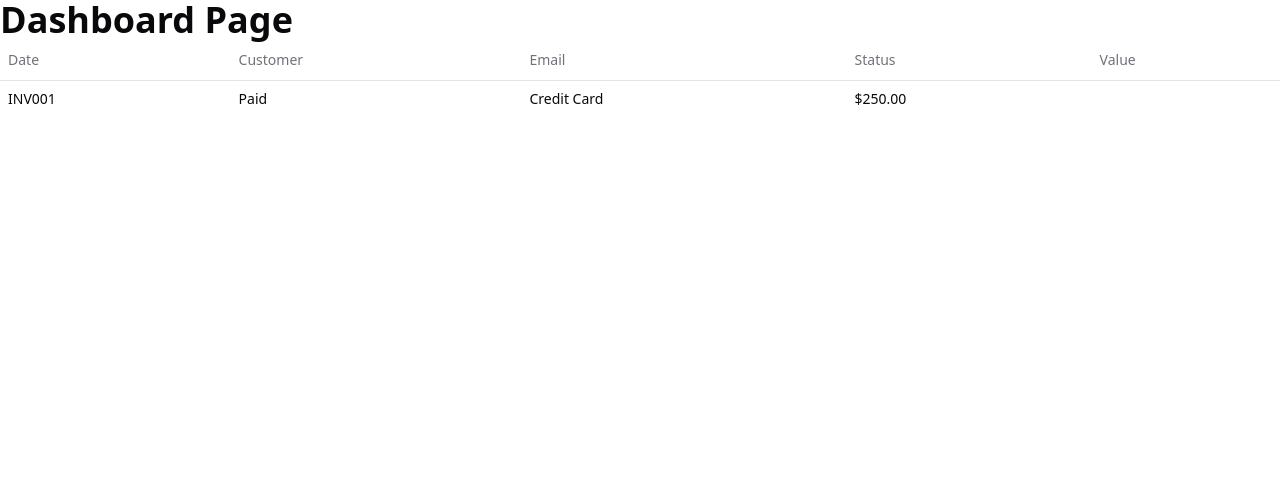
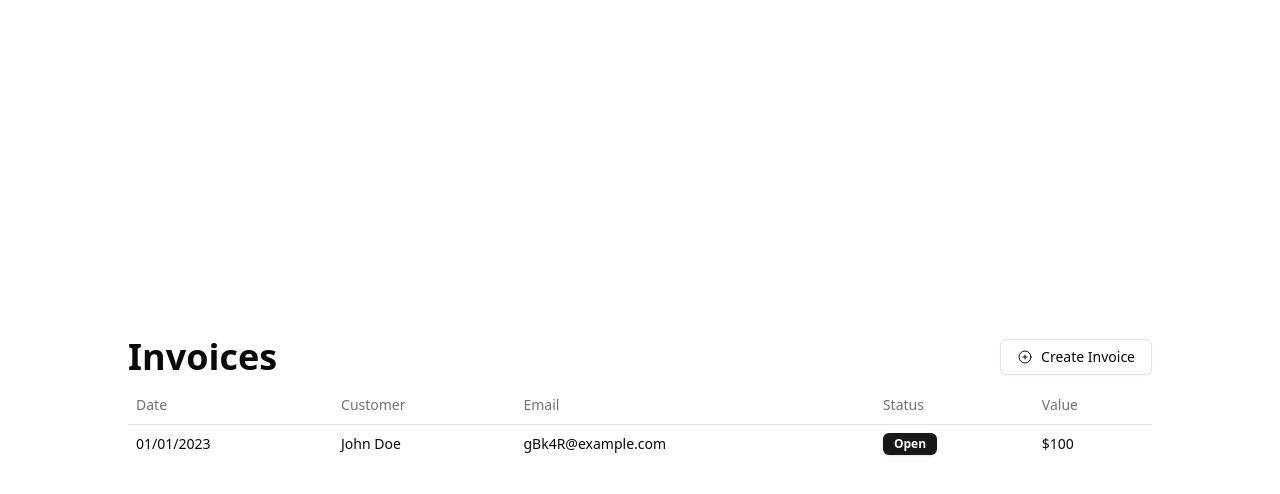
Before and after one commit to techcoder2007/invoice-app, a Next.js app: page /dashboard in a window 1280 px wide. Shown: the top 494 px of the page. Built offline with nearby package versions, Linux system fonts and the light colour scheme.

Commit message:
added label input and textarea components

```diff
--- a/package.json
+++ b/package.json
@@ -9,6 +9,7 @@
     "lint": "next lint"
   },
   "dependencies": {
+    "@radix-ui/react-label": "^2.1.0",
     "@radix-ui/react-slot": "^1.1.0",
     "class-variance-authority": "^0.7.0",
     "clsx": "^2.1.1",
--- a/src/app/dashboard/page.tsx
+++ b/src/app/dashboard/page.tsx
@@ -1,3 +1,5 @@
+import { Badge } from "@/components/ui/badge";
+import { Button } from "@/components/ui/button";
 import {
   Table,
   TableBody,
@@ -6,11 +8,33 @@ import {
   TableHeader,
   TableRow,
 } from "@/components/ui/table";
+import Link from "next/link";
 
 export default function DashboardPage() {
   return (
-    <main>
-      <h1 className="text-4xl font-bold">Dashboard Page</h1>
+    <main className="container max-w-5xl mx-auto flex flex-col items-center justify-center h-screen">
+      <div className="flex items-center justify-between w-full mb-2">
+        <h1 className="text-4xl font-bold">Invoices</h1>
+        <Button asChild variant="outline">
+          <Link href="/invoices/new">
+            <svg
+              xmlns="http://www.w3.org/2000/svg"
+              fill="none"
+              viewBox="0 0 24 24"
+              strokeWidth={1.5}
+              stroke="currentColor"
+              className="w-6 h-6"
+            >
+              <path
+                strokeLinecap="round"
+                strokeLinejoin="round"
+                d="M12 9v6m3-3H9m12 0a9 9 0 11-18 0 9 9 0 0118 0z"
+              />
+            </svg>
+            Create Invoice
+          </Link>
+        </Button>
+      </div>
       <Table>
         <TableHeader>
           <TableRow>
@@ -23,10 +47,13 @@ export default function DashboardPage() {
         </TableHeader>
         <TableBody>
           <TableRow>
-            <TableCell>INV001</TableCell>
-            <TableCell>Paid</TableCell>
-            <TableCell>Credit Card</TableCell>
-            <TableCell>$250.00</TableCell>
+            <TableCell>01/01/2023</TableCell>
+            <TableCell>John Doe</TableCell>
+            <TableCell>gBk4R@example.com</TableCell>
+            <TableCell>
+              <Badge variant="default">Open</Badge>
+            </TableCell>
+            <TableCell>$100</TableCell>
           </TableRow>
         </TableBody>
       </Table>
--- /dev/null
+++ b/src/app/invoices/new/page.tsx
@@ -0,0 +1,9 @@
+export default function CreateInvoice() {
+  return (
+    <main className="container max-w-5xl mx-auto flex flex-col items-center justify-center h-screen">
+      <div className="flex items-center justify-between w-full mb-2">
+        <h1 className="text-4xl font-bold">Create new invoice </h1>
+      </div>
+    </main>
+  );
+}
--- /dev/null
+++ b/src/components/ui/input.tsx
@@ -0,0 +1,22 @@
+import * as React from "react"
+
+import { cn } from "@/lib/utils"
+
+const Input = React.forwardRef<HTMLInputElement, React.ComponentProps<"input">>(
+  ({ className, type, ...props }, ref) => {
+    return (
+      <input
+        type={type}
+        className={cn(
+          "flex h-9 w-full rounded-md border border-input bg-transparent px-3 py-1 text-base shadow-sm transition-colors file:border-0 file:bg-transparent file:text-sm file:font-medium file:text-foreground placeholder:text-muted-foreground focus-visible:outline-none focus-visible:ring-1 focus-visible:ring-ring disabled:cursor-not-allowed disabled:opacity-50 md:text-sm",
+          className
+        )}
+        ref={ref}
+        {...props}
+      />
+    )
+  }
+)
+Input.displayName = "Input"
+
+export { Input }
--- /dev/null
+++ b/src/components/ui/label.tsx
@@ -0,0 +1,26 @@
+"use client"
+
+import * as React from "react"
+import * as LabelPrimitive from "@radix-ui/react-label"
+import { cva, type VariantProps } from "class-variance-authority"
+
+import { cn } from "@/lib/utils"
+
+const labelVariants = cva(
+  "text-sm font-medium leading-none peer-disabled:cursor-not-allowed peer-disabled:opacity-70"
+)
+
+const Label = React.forwardRef<
+  React.ElementRef<typeof LabelPrimitive.Root>,
+  React.ComponentPropsWithoutRef<typeof LabelPrimitive.Root> &
+    VariantProps<typeof labelVariants>
+>(({ className, ...props }, ref) => (
+  <LabelPrimitive.Root
+    ref={ref}
+    className={cn(labelVariants(), className)}
+    {...props}
+  />
+))
+Label.displayName = LabelPrimitive.Root.displayName
+
+export { Label }
--- /dev/null
+++ b/src/components/ui/textarea.tsx
@@ -0,0 +1,22 @@
+import * as React from "react"
+
+import { cn } from "@/lib/utils"
+
+const Textarea = React.forwardRef<
+  HTMLTextAreaElement,
+  React.ComponentProps<"textarea">
+>(({ className, ...props }, ref) => {
+  return (
+    <textarea
+      className={cn(
+        "flex min-h-[60px] w-full rounded-md border border-input bg-transparent px-3 py-2 text-base shadow-sm placeholder:text-muted-foreground focus-visible:outline-none focus-visible:ring-1 focus-visible:ring-ring disabled:cursor-not-allowed disabled:opacity-50 md:text-sm",
+        className
+      )}
+      ref={ref}
+      {...props}
+    />
+  )
+})
+Textarea.displayName = "Textarea"
+
+export { Textarea }
```
Also changed, not shown: 1 other file (tests, documents, lock files or other folders).
